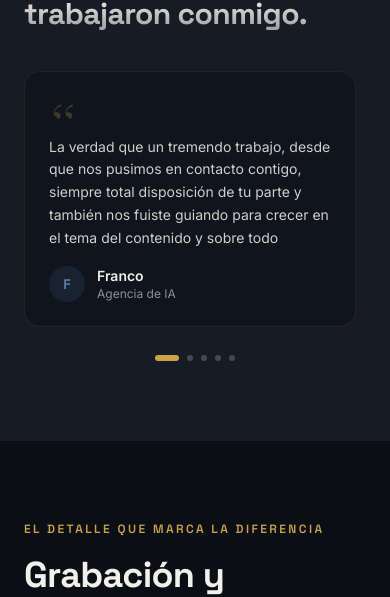
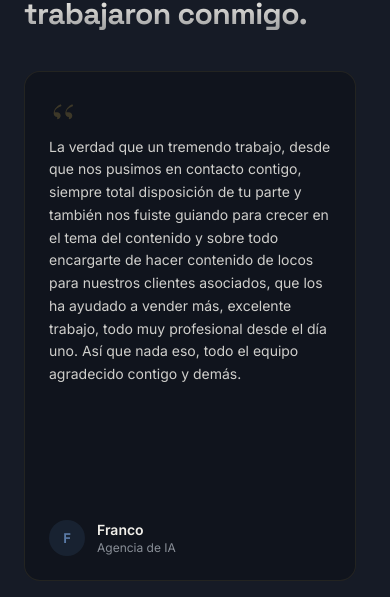
Before and after one commit to bbrumichelena/bruno-portfolio, a Next.js app: page / in a window 390 px wide. Shown: the part 3080-3677 px from the top of the page. Built offline with nearby package versions, Linux system fonts and the light colour scheme.

Commit message:
fix: testimonios altura automática, sin corte en mobile

```diff
--- a/components/sections/Testimonios.tsx
+++ b/components/sections/Testimonios.tsx
@@ -77,14 +77,14 @@ export function Testimonios() {
           <figure
             key={i}
             data-index={i}
-            className="flex h-64 w-[85vw] max-w-sm flex-none flex-col snap-center rounded-2xl border border-line/60 bg-primary/50 p-6 md:w-80 transition-all duration-500"
+            className="flex w-[85vw] max-w-sm flex-none flex-col snap-center rounded-2xl border border-line/60 bg-primary/50 p-6 md:w-80 transition-all duration-500"
             style={{
               opacity: visible.has(i) ? 1 : 0.25,
               scale: visible.has(i) ? "1" : "0.95",
             }}
           >
             <QuoteMark />
-            <blockquote className="mt-3 flex-1 text-sm leading-relaxed text-ink/85 line-clamp-6">
+            <blockquote className="mt-3 flex-1 text-sm leading-relaxed text-ink/85">
               {t.quote}
             </blockquote>
             <figcaption className="mt-5 flex items-center gap-3">
```
